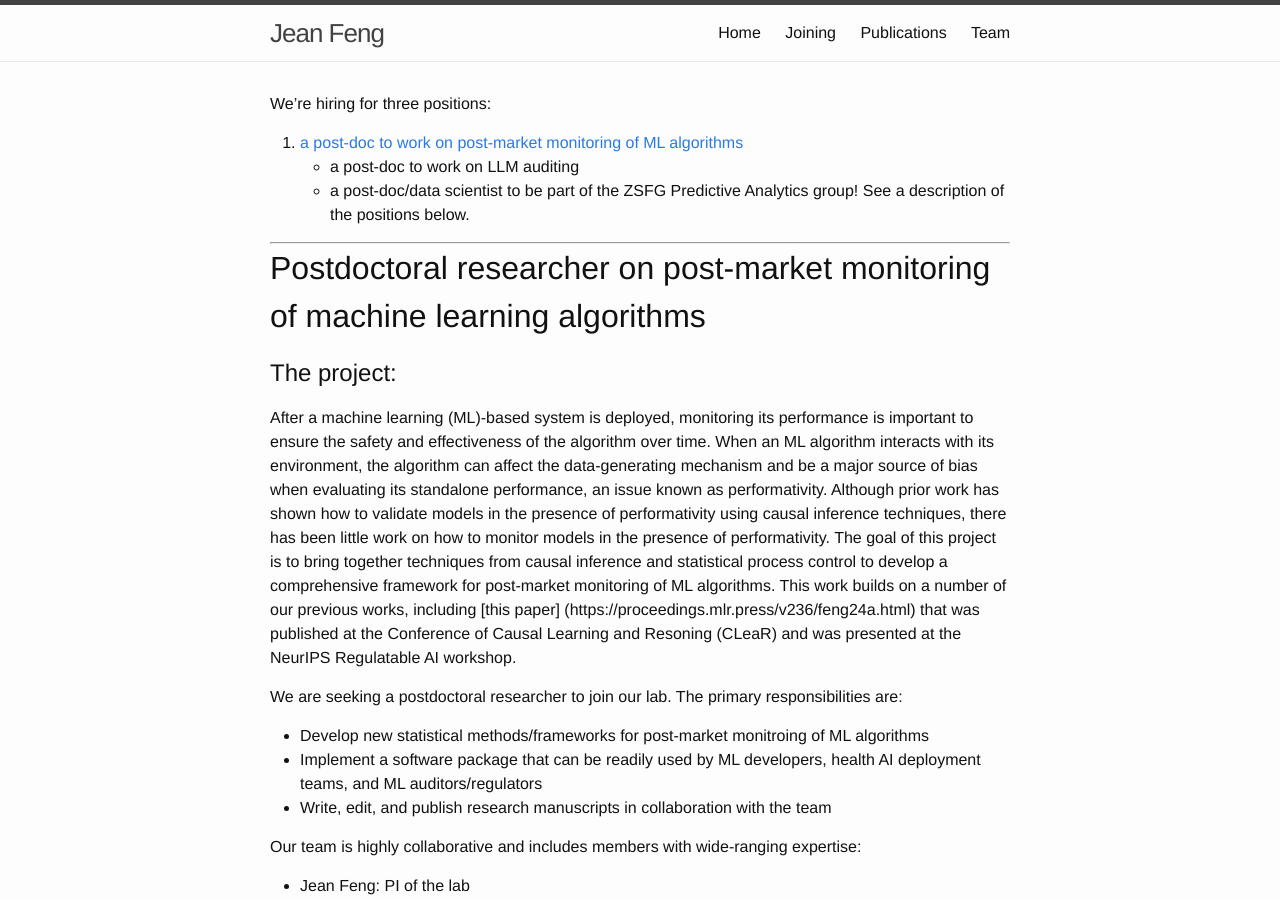
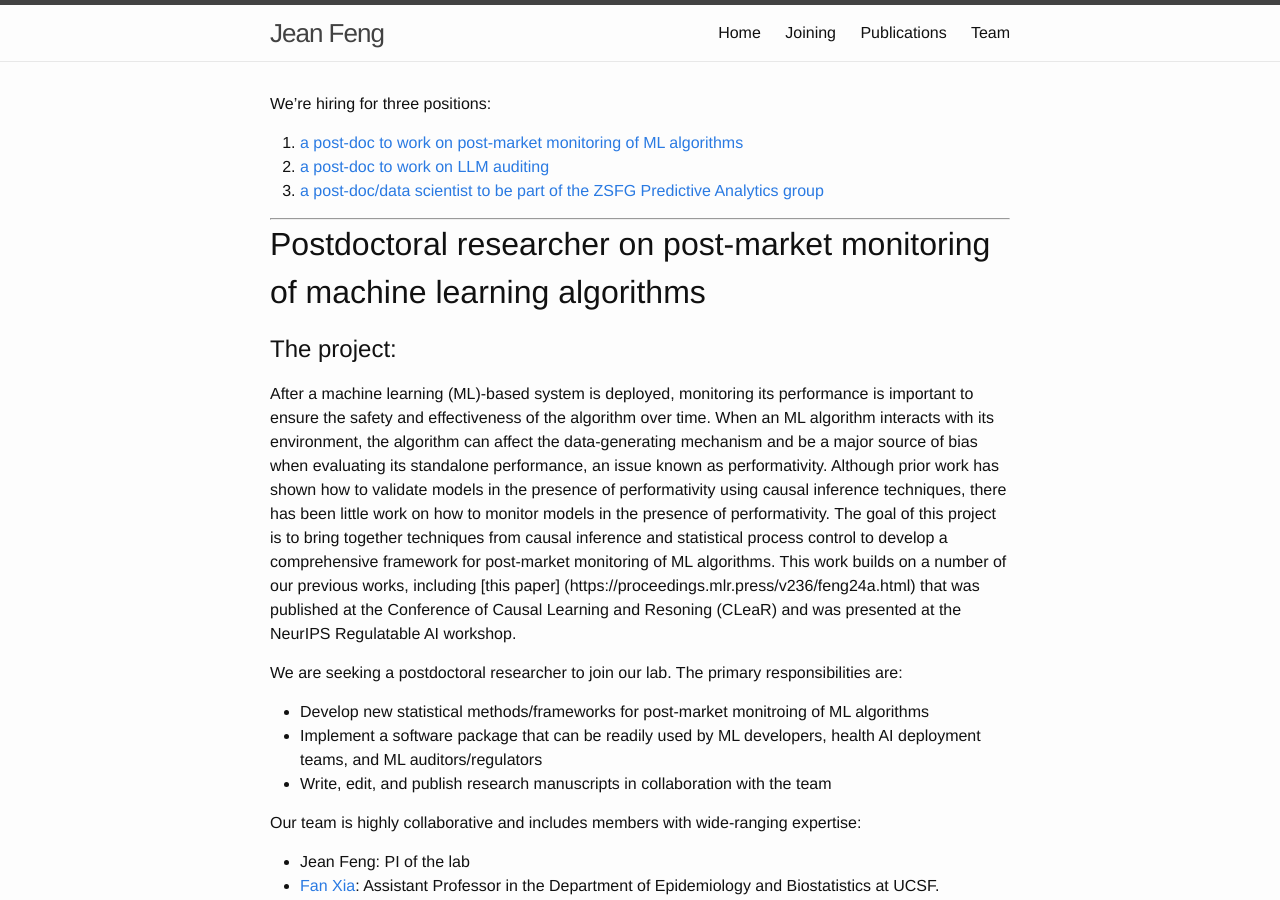
Before and after one commit to jjfeng/jjfeng.github.io, a Jekyll site: the page built from joining.md, in a window 1280 px wide and 900 px high. Built offline with Jekyll 4.4.1, drawn with Linux system fonts in a browser that asks for light colours.

Commit message:
add links

```diff
--- a/joining.md
+++ b/joining.md
@@ -5,8 +5,8 @@ title: Joining
 
 We're hiring for three positions:
 1. [a post-doc to work on post-market monitoring of ML algorithms](#postdoctoral-researcher-on-post-market-monitoring-of-machine-learning-algorithms)
-* a post-doc to work on LLM auditing
-* a post-doc/data scientist to be part of the ZSFG Predictive Analytics group! See a description of the positions below.
+2. [a post-doc to work on LLM auditing](#postdoctoral-researcher-on-llm-auditing)
+3. [a post-doc/data scientist to be part of the ZSFG Predictive Analytics group](#postdoctoral-researcher/senior-data-scientist-on-the-zsfg-predictive-analytics-team)
 
 -------
 # Postdoctoral researcher on post-market monitoring of machine learning algorithms
```
